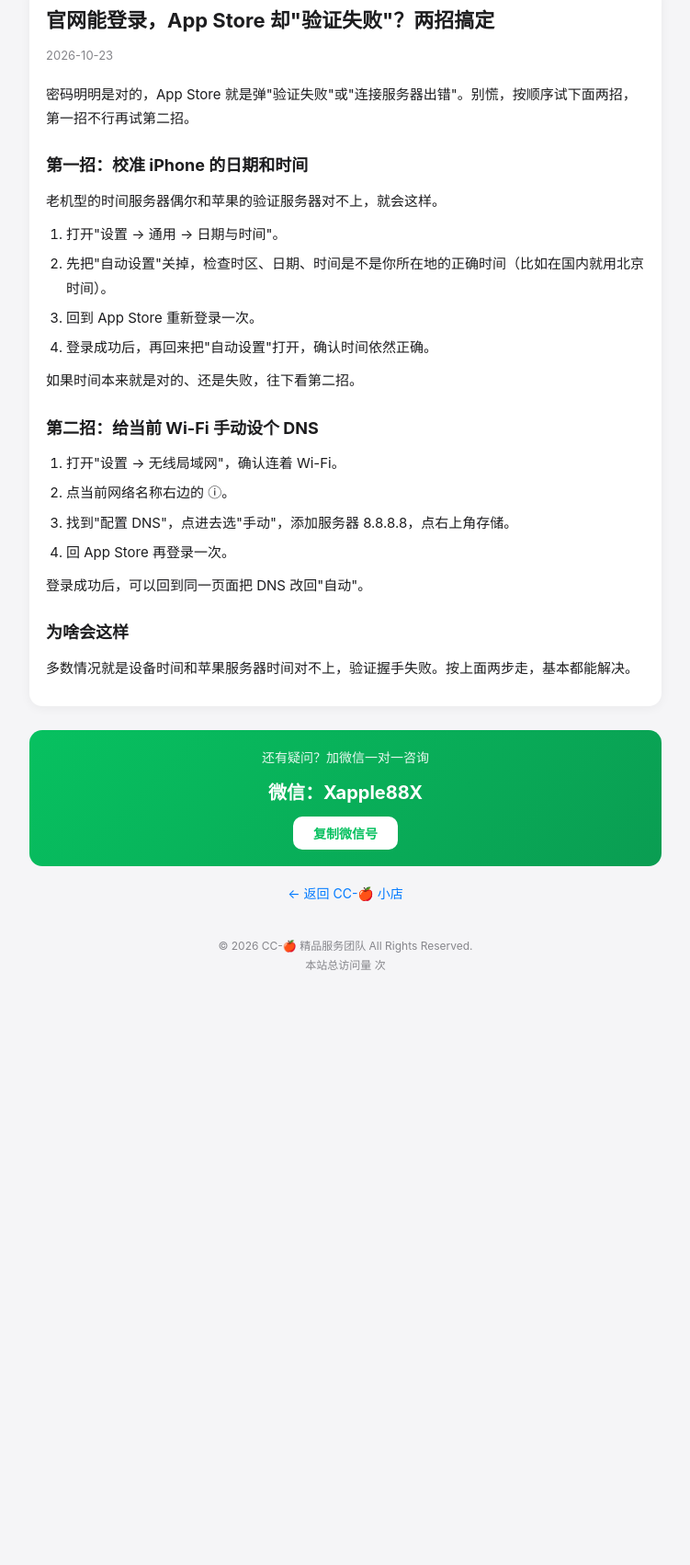
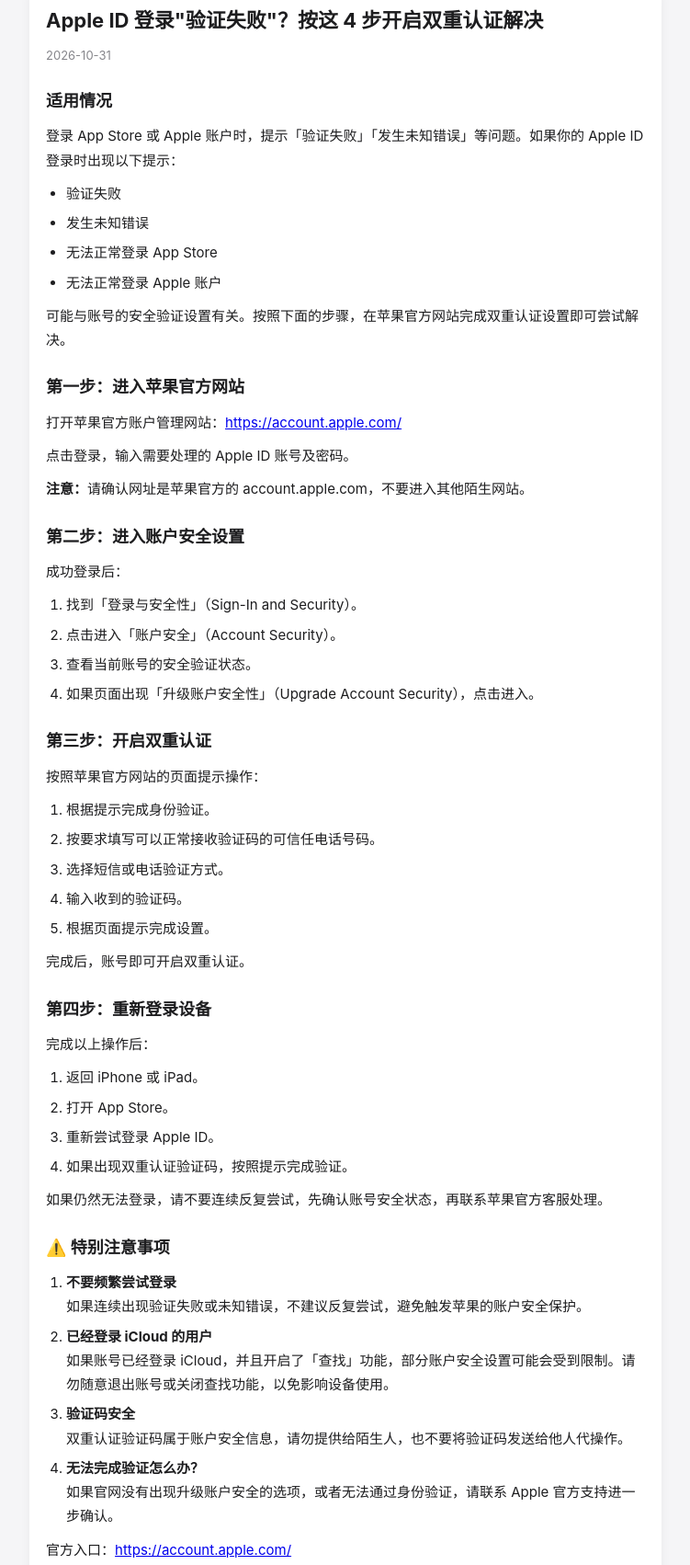
Before and after one commit to lqing3809-ctr/-articles, a plain HTML site: page iphone-apple-id-verification-tips.html in a window 1280 px wide. Shown: the part 79-1781 px from the top of the page at 92% size, without its empty margins (264-1015 px from the left). Before the commit the page ends 1199 px from the top, so only its background shows below. Drawn offline with Linux system fonts and the light colour scheme; some packages are replaced by stand-ins of ours; a script that the page names is missing.

Commit message:
验证失败教程更新为双重认证4步详细版

```diff
--- a/iphone-apple-id-verification-tips.html
+++ b/iphone-apple-id-verification-tips.html
@@ -3,7 +3,7 @@
 <head>
 <meta charset="UTF-8">
 <meta name="viewport" content="width=device-width,initial-scale=1">
-<title>官网能登录，App Store 却&quot;验证失败&quot;？两招搞定 - CC-🍎 教程中心</title>
+<title>Apple ID 登录&quot;验证失败&quot;？按这 4 步开启双重认证解决 - CC-🍎 教程中心</title>
 <script src="//busuanzi.ibruce.info/busuanzi/2.3/busuanzi.pure.mini.js"></script>
 <style>
 :root{--bg:#f5f5f7;--card:#fff;--text:#1d1d1f;--sub:#86868b;--blue:#007aff;--green:#07c160}
@@ -46,7 +46,55 @@ footer a{color:var(--blue);text-decoration:none}
 <body>
 <div class="wrap">
 <a class="back" href="index.html">← 全部文章</a>
-<div class="card article"><h1>官网能登录，App Store 却&quot;验证失败&quot;？两招搞定</h1><div class="date">2026-10-23</div><p>密码明明是对的，App Store 就是弹"验证失败"或"连接服务器出错"。别慌，按顺序试下面两招，第一招不行再试第二招。</p><h2>第一招：校准 iPhone 的日期和时间</h2><p>老机型的时间服务器偶尔和苹果的验证服务器对不上，就会这样。</p><ol><li>打开"设置 → 通用 → 日期与时间"。</li><li>先把"自动设置"关掉，检查时区、日期、时间是不是你所在地的正确时间（比如在国内就用北京时间）。</li><li>回到 App Store 重新登录一次。</li><li>登录成功后，再回来把"自动设置"打开，确认时间依然正确。</li></ol><p>如果时间本来就是对的、还是失败，往下看第二招。</p><h2>第二招：给当前 Wi-Fi 手动设个 DNS</h2><ol><li>打开"设置 → 无线局域网"，确认连着 Wi-Fi。</li><li>点当前网络名称右边的 ⓘ。</li><li>找到"配置 DNS"，点进去选"手动"，添加服务器 8.8.8.8，点右上角存储。</li><li>回 App Store 再登录一次。</li></ol><p>登录成功后，可以回到同一页面把 DNS 改回"自动"。</p><h2>为啥会这样</h2><p>多数情况就是设备时间和苹果服务器时间对不上，验证握手失败。按上面两步走，基本都能解决。</p></div>
+<div class="card article"><h1>Apple ID 登录&quot;验证失败&quot;？按这 4 步开启双重认证解决</h1><div class="date">2026-10-31</div><h2>适用情况</h2>
+<p>登录 App Store 或 Apple 账户时，提示「验证失败」「发生未知错误」等问题。如果你的 Apple ID 登录时出现以下提示：</p>
+<ul>
+<li>验证失败</li>
+<li>发生未知错误</li>
+<li>无法正常登录 App Store</li>
+<li>无法正常登录 Apple 账户</li>
+</ul>
+<p>可能与账号的安全验证设置有关。按照下面的步骤，在苹果官方网站完成双重认证设置即可尝试解决。</p>
+<h2>第一步：进入苹果官方网站</h2>
+<p>打开苹果官方账户管理网站：<a href="https://account.apple.com/" target="_blank">https://account.apple.com/</a></p>
+<p>点击登录，输入需要处理的 Apple ID 账号及密码。</p>
+<p><b>注意：</b>请确认网址是苹果官方的 account.apple.com，不要进入其他陌生网站。</p>
+<h2>第二步：进入账户安全设置</h2>
+<p>成功登录后：</p>
+<ol>
+<li>找到「登录与安全性」（Sign-In and Security）。</li>
+<li>点击进入「账户安全」（Account Security）。</li>
+<li>查看当前账号的安全验证状态。</li>
+<li>如果页面出现「升级账户安全性」（Upgrade Account Security），点击进入。</li>
+</ol>
+<h2>第三步：开启双重认证</h2>
+<p>按照苹果官方网站的页面提示操作：</p>
+<ol>
+<li>根据提示完成身份验证。</li>
+<li>按要求填写可以正常接收验证码的可信任电话号码。</li>
+<li>选择短信或电话验证方式。</li>
+<li>输入收到的验证码。</li>
+<li>根据页面提示完成设置。</li>
+</ol>
+<p>完成后，账号即可开启双重认证。</p>
+<h2>第四步：重新登录设备</h2>
+<p>完成以上操作后：</p>
+<ol>
+<li>返回 iPhone 或 iPad。</li>
+<li>打开 App Store。</li>
+<li>重新尝试登录 Apple ID。</li>
+<li>如果出现双重认证验证码，按照提示完成验证。</li>
+</ol>
+<p>如果仍然无法登录，请不要连续反复尝试，先确认账号安全状态，再联系苹果官方客服处理。</p>
+<h2>⚠️ 特别注意事项</h2>
+<ol>
+<li><b>不要频繁尝试登录</b><br>如果连续出现验证失败或未知错误，不建议反复尝试，避免触发苹果的账户安全保护。</li>
+<li><b>已经登录 iCloud 的用户</b><br>如果账号已经登录 iCloud，并且开启了「查找」功能，部分账户安全设置可能会受到限制。请勿随意退出账号或关闭查找功能，以免影响设备使用。</li>
+<li><b>验证码安全</b><br>双重认证验证码属于账户安全信息，请勿提供给陌生人，也不要将验证码发送给他人代操作。</li>
+<li><b>无法完成验证怎么办？</b><br>如果官网没有出现升级账户安全的选项，或者无法通过身份验证，请联系 Apple 官方支持进一步确认。</li>
+</ol>
+<p>官方入口：<a href="https://account.apple.com/" target="_blank">https://account.apple.com/</a></p>
+<p>本教程仅适用于苹果官方账户安全设置操作，请以苹果官网实际显示的页面和提示为准。</p></div>
 <div class="cta"><p>还有疑问？加微信一对一咨询</p><div class="wx">微信：Xapple88X</div><button onclick="copyWx()">复制微信号</button></div>
 <a class="shop-link" href="https://lqing3809-ctr.github.io/shop/">← 返回 CC-🍎 小店</a>
 <footer>© 2026 CC-🍎 精品服务团队 All Rights Reserved.<br><span id="busuanzi_container_site_pv">本站总访问量 <span id="busuanzi_value_site_pv"></span> 次</span></footer>
```
Also changed, not shown: index.html (+1 -1 lines).
